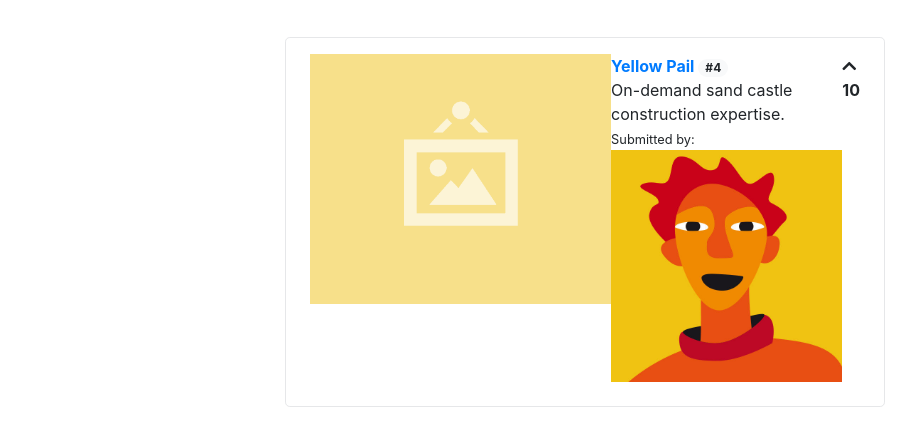
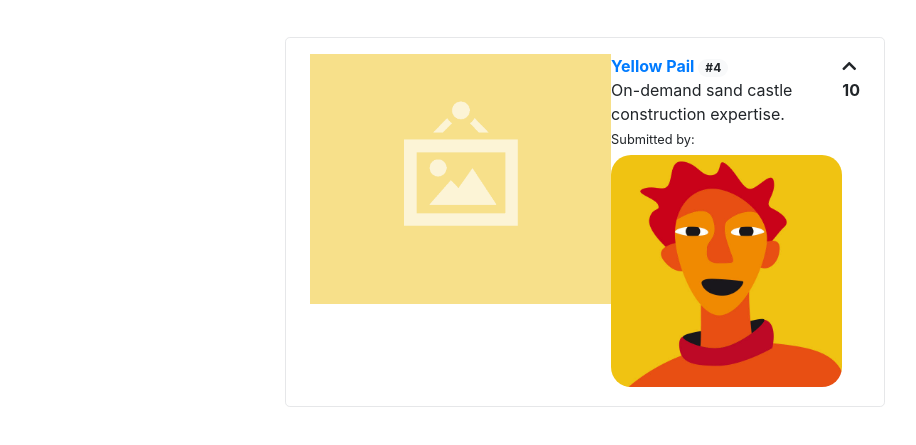
Before and after one commit to RashidMall/vue-likeIt, a plain HTML site: page app/index.html in a window 1280 px wide. Shown: the part 41-486 px from the top of the page, without its empty margins (55-971 px from the left). Drawn offline with nearby package versions, Linux system fonts and the light colour scheme.

Commit message:
Remove image class

```diff
--- a/public/main.css
+++ b/public/main.css
@@ -31,7 +31,7 @@
     cursor: pointer;
   }
 
-  .image.is-24x24 {
+  .is-24x24 {
     display: inline;
     position: relative;
     top: 5px;
```
